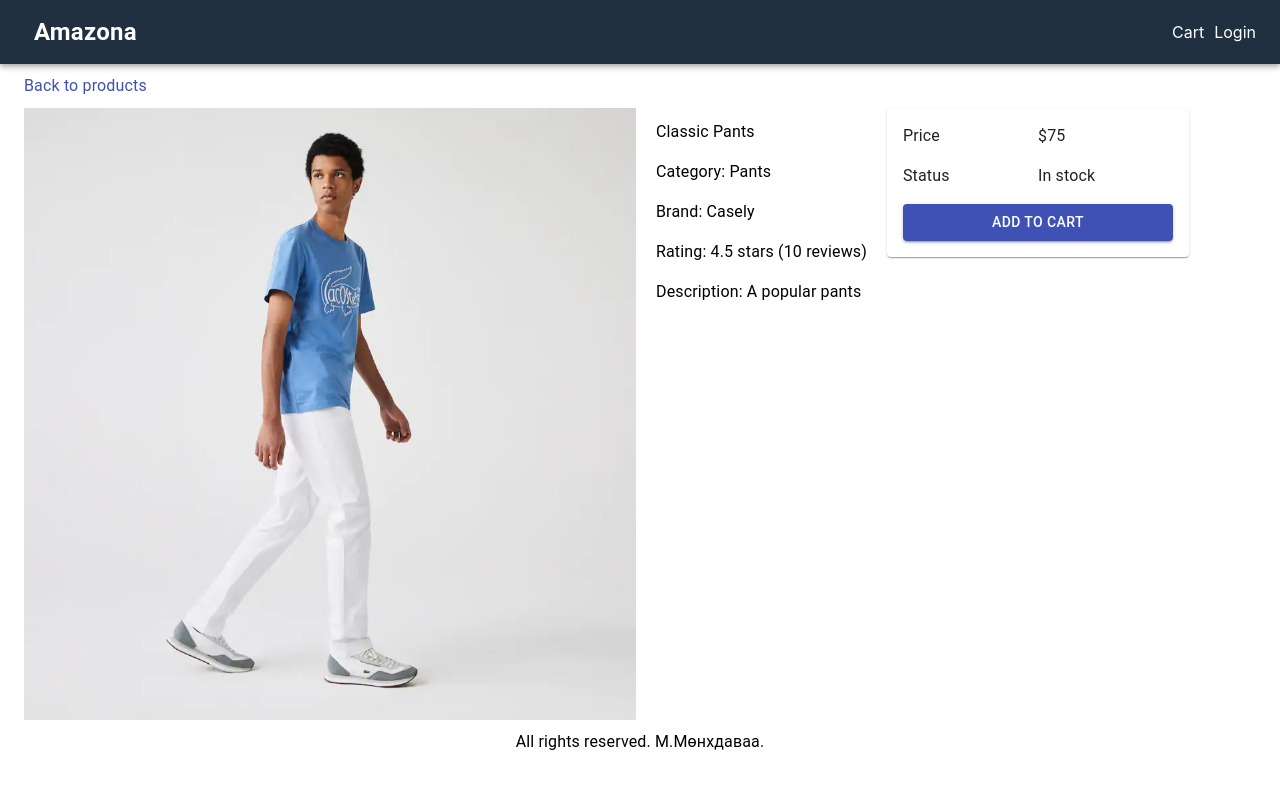
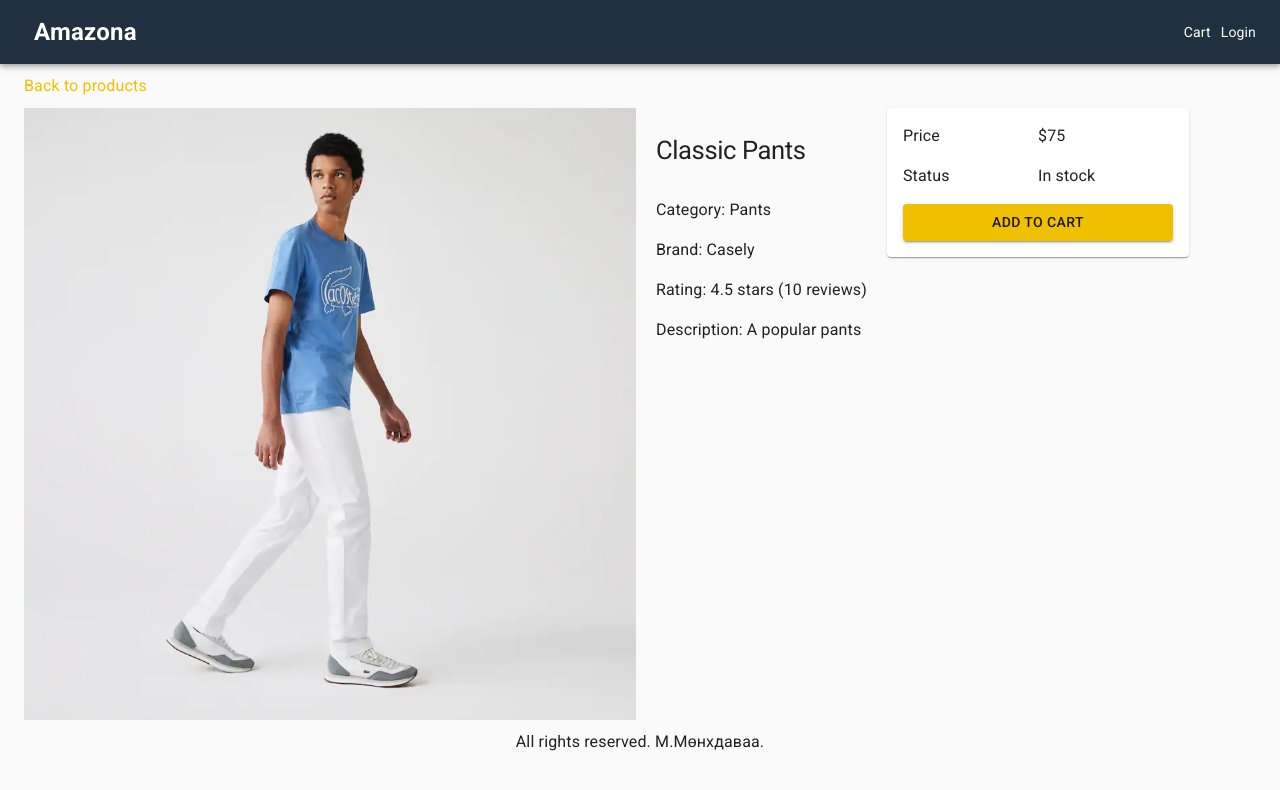
Before and after one commit to Vadaa-Hi/next-amazona, a Next.js app: page /product/classic-pants in a window 1280 px wide. Shown: the top 790 px of the page. Built offline with nearby package versions, Linux system fonts and the light colour scheme.

Commit message:
'Add-MaterialUI-Theme'

```diff
--- a/components/Layout.js
+++ b/components/Layout.js
@@ -6,11 +6,37 @@ import {
   Toolbar,
   Typography,
   Link,
+  createMuiTheme,
+  ThemeProvider,
+  CssBaseline,
 } from '@material-ui/core';
 import useStyles from '../utils/styles';
 import NextLink from 'next/link';
 
 export default function Layout({ title, description, children }) {
+  const theme = createMuiTheme({
+    typography: {
+      h1: {
+        fontSize: '1.6rem',
+        fontWeight: 400,
+        margin: '1rem 0',
+      },
+      h2: {
+        fontSize: '1.4rem',
+        fontWeight: 400,
+        margin: '1rem 0',
+      },
+    },
+    palette: {
+      type: 'light',
+      primary: {
+        main: '#f0c000',
+      },
+      secondary: {
+        main: '#208080',
+      },
+    },
+  });
   const classes = useStyles();
   return (
     <div>
@@ -18,6 +44,8 @@ export default function Layout({ title, description, children }) {
         <title> {title ? `${title} - Next Amazona` : 'Next Amazona'}</title>
         {description && <meta name="description" content={description}></meta>}
       </Head>
+      <ThemeProvider theme={theme}>
+        <CssBaseline />
         <AppBar position="static" className={classes.navbar}>
           <Toolbar>
             <NextLink href="/" passHref>
@@ -40,6 +68,7 @@ export default function Layout({ title, description, children }) {
         <footer className={classes.footer}>
           <Typography>All rights reserved. М.Мөнхдаваа.</Typography>
         </footer>
+      </ThemeProvider>
     </div>
   );
 }
--- a/pages/_document.js
+++ b/pages/_document.js
@@ -6,7 +6,12 @@ export default class MyDocument extends Document {
   render() {
     return (
       <Html lang="en">
-        <Head></Head>
+        <Head>
+          <link
+            rel="stylesheet"
+            href="https://fonts.googleapis.com/css?family=Roboto:300,400,500,700&display=swap"
+          />
+        </Head>
         <body>
           <Main />
           <NextScript />
--- a/pages/product/[slug].js
+++ b/pages/product/[slug].js
@@ -45,7 +45,9 @@ export default function ProductScreen() {
         <Grid>
           <List>
             <ListItem>
-              <Typography component="h1">{product.name}</Typography>
+              <Typography component="h1" variant="h1">
+                {product.name}
+              </Typography>
             </ListItem>
             <ListItem>
               <Typography> Category: {product.category}</Typography>
```
Also changed, not shown: 1 other file (tests, documents, lock files or other folders). Lines whose indentation alone changed are shown as unchanged.
